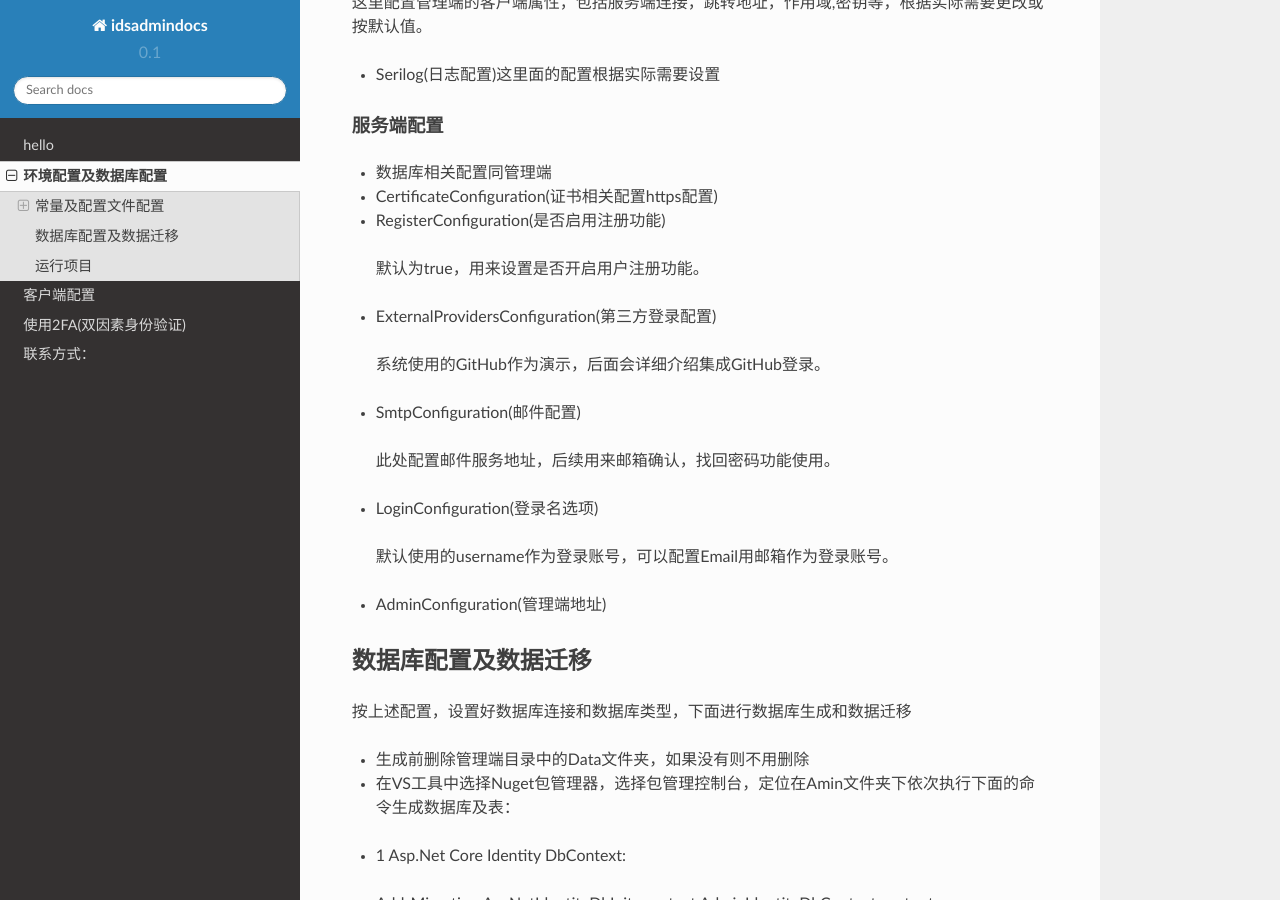
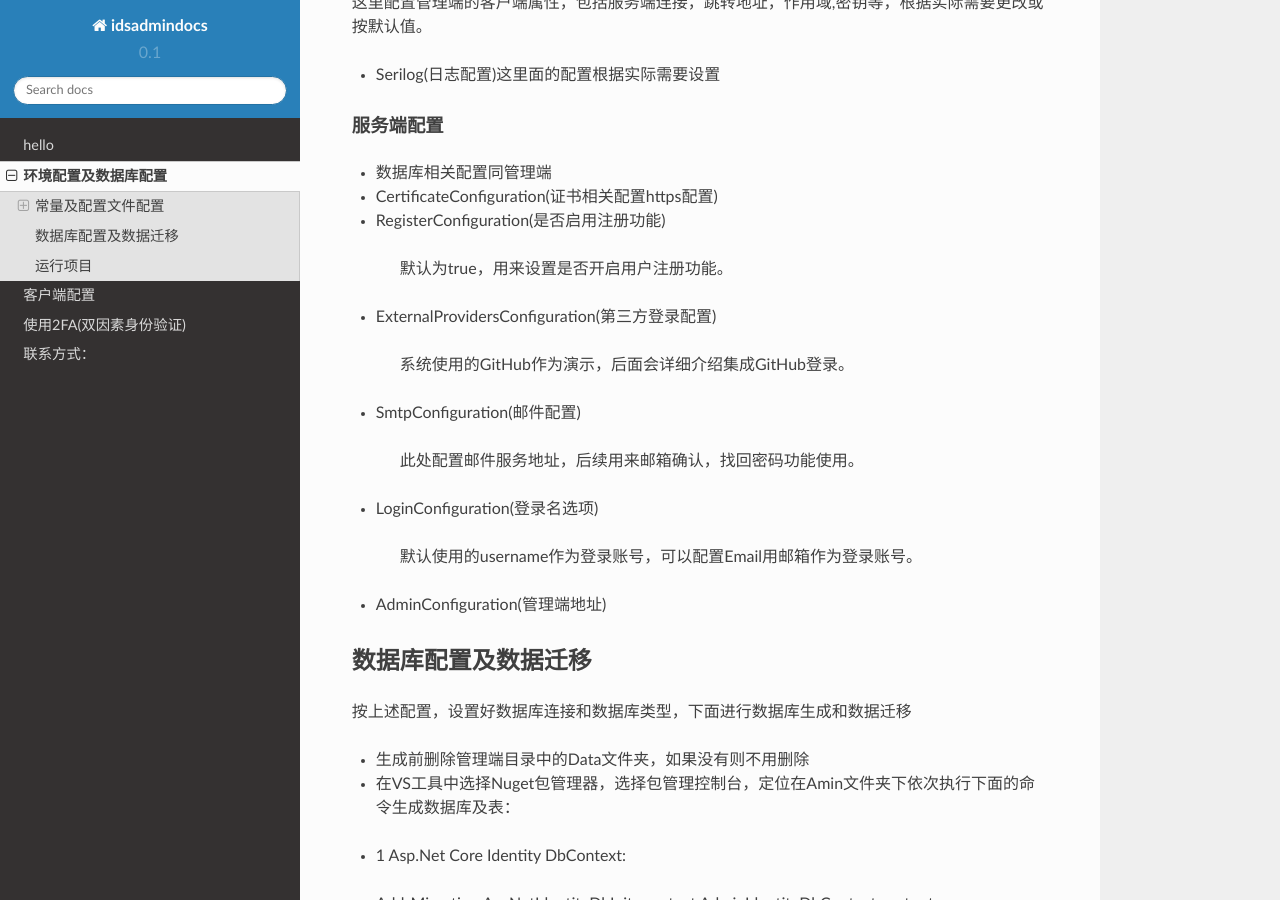
Before and after one commit to gnsilence/id4admindocs, a Sphinx documentation site: the page built from source/id4-01.md, in a window 1280 px wide and 900 px high, scrolled down 1424 px. Built offline with Sphinx 7.4.7 and the Read the Docs theme 2.0.0, drawn with Linux system fonts in a browser that asks for light colours.

Commit message:
更改文档

```diff
--- a/source/id4-01.md
+++ b/source/id4-01.md
@@ -61,19 +61,19 @@
 * CertificateConfiguration(证书相关配置https配置)
 
 * RegisterConfiguration(是否启用注册功能)
-> 默认为true，用来设置是否开启用户注册功能。
+> >默认为true，用来设置是否开启用户注册功能。
 
 * ExternalProvidersConfiguration(第三方登录配置)
 
-> 系统使用的GitHub作为演示，后面会详细介绍集成GitHub登录。
+> >系统使用的GitHub作为演示，后面会详细介绍集成GitHub登录。
 
 * SmtpConfiguration(邮件配置)
 
-> 此处配置邮件服务地址，后续用来邮箱确认，找回密码功能使用。
+> >此处配置邮件服务地址，后续用来邮箱确认，找回密码功能使用。
 
 * LoginConfiguration(登录名选项)
 
-> 默认使用的username作为登录账号，可以配置Email用邮箱作为登录账号。
+> >默认使用的username作为登录账号，可以配置Email用邮箱作为登录账号。
 
 * AdminConfiguration(管理端地址)
 
@@ -85,25 +85,25 @@
 
 * 在VS工具中选择Nuget包管理器，选择包管理控制台，定位在Amin文件夹下依次执行下面的命令生成数据库及表：
 
-+ 1  Asp.Net Core Identity DbContext:
++ 1    Asp.Net Core Identity DbContext:
 
 - Add-Migration AspNetIdentityDbInit -context AdminIdentityDbContext -output Data/Migrations/Identity
 
 - Update-Database -context AdminIdentityDbContext
 
-+ 2  Logging DbContext:
++ 2    Logging DbContext:
 
 - Add-Migration LoggingDbInit -context AdminLogDbContext -output Data/Migrations/Logging
 
 - Update-Database -context AdminLogDbContext
 
-+ 3  IdentityServer configuration DbContext:
++ 3   IdentityServer configuration DbContext:
 
 - Add-Migration IdentityServerConfigurationDbInit -context IdentityServerConfigurationDbContext -output Data/Migrations/IdentityServerConfiguration
 
 - Update-Database -context IdentityServerConfigurationDbContext
 
-+ 4  IdentityServer persisted grants DbContext:
++ 4   IdentityServer persisted grants DbContext:
 
 - Add-Migration IdentityServerPersistedGrantsDbInit -context IdentityServerPersistedGrantDbContext -output Data/Migrations/IdentityServerGrants
 
@@ -112,7 +112,7 @@
 
 * 数据库迁移
 
-> 在资源管理器文件夹下，admin项目下,在地址栏输入cmd，打开控制台：
+> >在资源管理器文件夹下，admin项目下,在地址栏输入cmd，打开控制台：
 
 执行命令： dotnet run /seed
 
@@ -125,6 +125,6 @@
 
 * 在项目解决方案根目录上，右键，设置启动项，选择多启动项，依次将identityServer, admin两个项目
 
-> 设置为启动，并将identityserver移动到第一个启动项
+> >设置为启动，并将identityserver移动到第一个启动项
 
 * 设置完成后即可启动项目。
```
